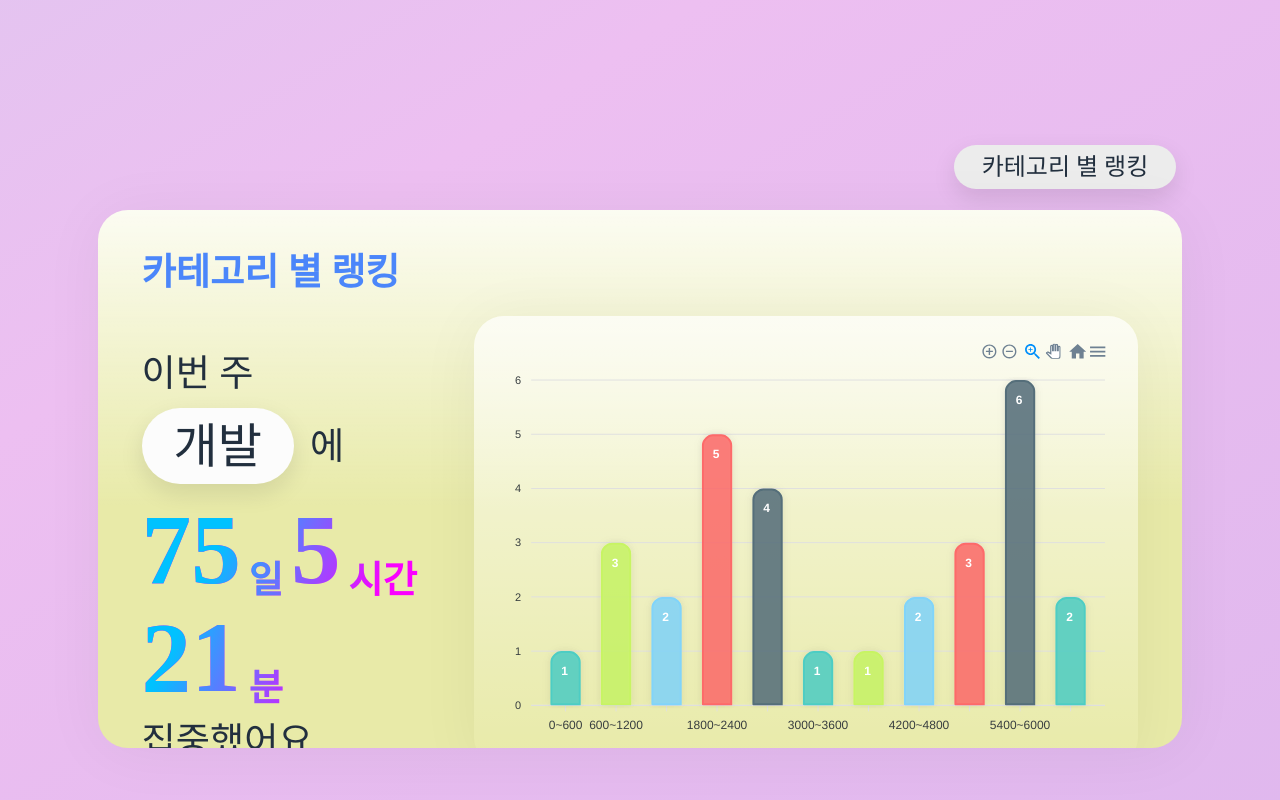
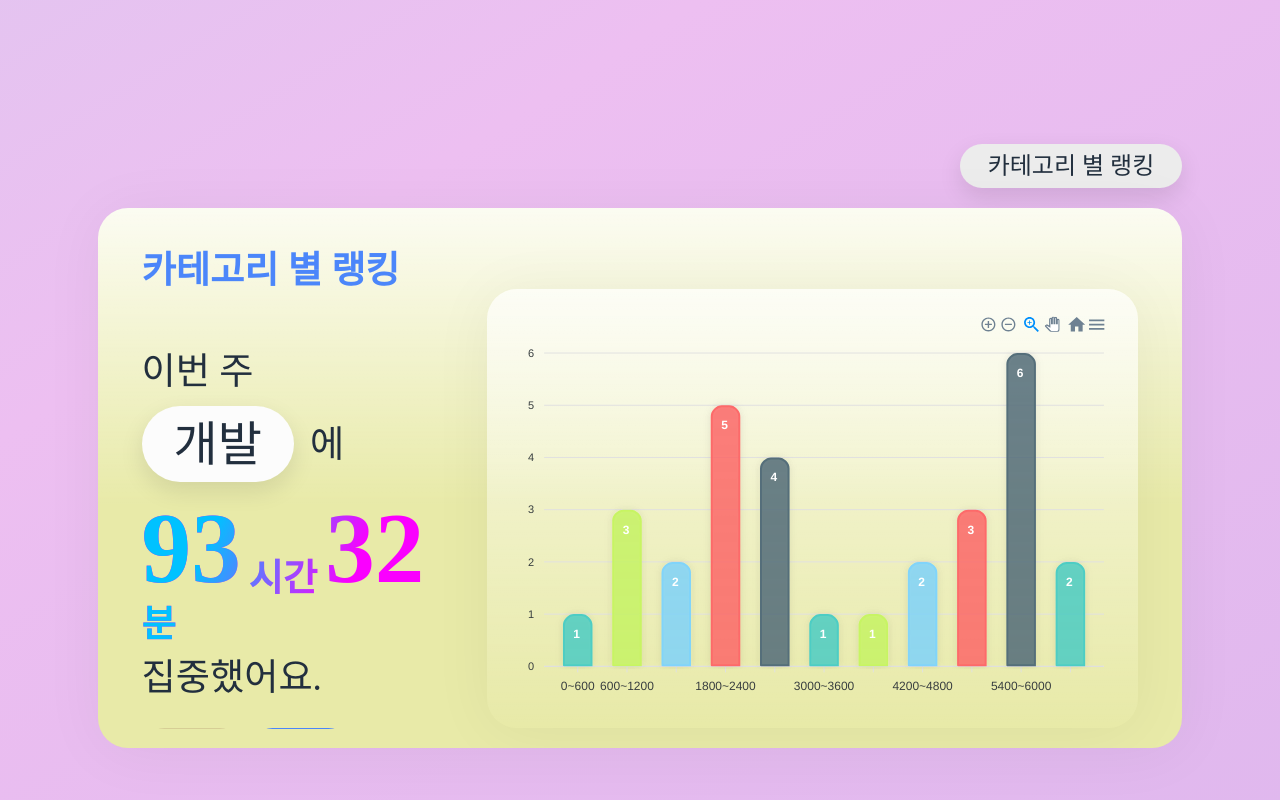
Before and after one commit to ferrariRoma/frontend, a React (Create React App) app: page / in a window 1280 px wide. Shown: the part 754-1554 px from the top of the page. Built offline with nearby package versions, Linux system fonts and the light colour scheme; no server answers; a web font is replaced by a local one.

Commit message:
Create : CategorySelector #18
- UI 작업 완료
- getRanking 더미 데이터값 자연스럽게 변경
- ICategory 인터페이스 추가
- 글로벌 스타일에 버튼 기본 패딩 무효화 및 스크롤바 숨김 적용

```diff
--- /dev/null
+++ b/src/molecules/CartegorySelector.tsx
@@ -0,0 +1,71 @@
+import styled from '@emotion/styled';
+import React from 'react';
+import { TagAtom } from '../atoms';
+import { ICategory } from '../shared/interfaces';
+
+interface ICategorySelectorProps {
+  categories: ICategory[];
+  selected: ICategory;
+  selectHandler: () => void;
+}
+
+function CartegorySelector({
+  categories,
+  selected,
+  selectHandler,
+}: ICategorySelectorProps) {
+  return (
+    <CSContainer>
+      {categories.map((category) => {
+        return (
+          <TagAtom
+            styleOption={{
+              bg: category.id !== selected.id ? 'whiteWine' : 'titleColor',
+            }}
+            handler={selectHandler}
+          >
+            {category.name}
+          </TagAtom>
+        );
+      })}
+    </CSContainer>
+  );
+}
+
+const CSContainer = styled.div`
+  display: flex;
+  flex-direction: row;
+  flex-wrap: wrap;
+  gap: 0.5rem;
+  width: 100%;
+  overflow-y: auto;
+  box-sizing: border-box;
+  justify-content: flex-start;
+  align-items: flex-start;
+  align-content: flex-start;
+  flex-grow: 1;
+  flex-basis: 0;
+  mask-image: linear-gradient(to bottom, black 50%, transparent 100%);
+  mask-size: calc(100% - 0.8rem) 100%, 0.8rem 100%;
+
+  &::-webkit-scrollbar {
+    mask-image: none;
+    display: initial;
+    width: 0.8rem;
+    border-radius: 0.4rem;
+    background-color: ${({ theme }) => theme.colors.whiteWine};
+  }
+  &::-webkit-scrollbar-thumb {
+    background-color: ${({ theme }) => theme.colors.white};
+    border-radius: 0.4rem;
+  }
+  -ms-overflow-style: auto; /* IE and Edge */
+  scrollbar-width: auto; /* Firefox */
+  > {
+    flex-grow: 1;
+    flex-basis: 100%;
+    height: fit-content;
+  }
+`;
+
+export default CartegorySelector;
--- a/src/molecules/Ranking.tsx
+++ b/src/molecules/Ranking.tsx
@@ -6,6 +6,7 @@ import LogInToUnlock from './LogInToUnlock';
 import styled from '@emotion/styled';
 import RankingTexts from './RankingTexts';
 import { formatTime } from '../shared/utils';
+import CartegorySelector from './CartegorySelector';
 
 export interface IRankingProps extends IChildProps {
   fetchRanking: () => Promise<IRanking>;
@@ -33,7 +34,7 @@ function Ranking({ children, fetchRanking, isLogin }: IRankingProps) {
           width: '100%',
           gridColumn: '1/3',
           gridRow: 'auto',
-          height: 'fit-content',
+          height: '100%',
         }}
       >
         <Ranking.titleLabel fontSize="h3_bold" fontColor="titleColor">
@@ -73,13 +74,36 @@ function Ranking({ children, fetchRanking, isLogin }: IRankingProps) {
           </div>
           <RankingTexts.Typo fontSize={'h3'}>집중했어요.</RankingTexts.Typo>
         </RankingTexts>
+        <CartegorySelector
+          categories={[
+            { name: '공부', id: 0 },
+            { name: '개발', id: 1 },
+            { name: '음악', id: 2 },
+            { name: '놀기', id: 3 },
+            { name: '업무', id: 4 },
+            { name: '장보기', id: 5 },
+            { name: '잘살기', id: 6 },
+            { name: '집안일', id: 7 },
+            { name: '정신수양', id: 8 },
+            { name: '필살기연구', id: 9 },
+            { name: '2023', id: 10 },
+            { name: '6월스터디', id: 11 },
+            { name: '7월스터디', id: 12 },
+            { name: '약속', id: 13 },
+            { name: '리액트', id: 14 },
+          ]}
+          selected={{ name: '개발', id: 1 }}
+          selectHandler={() => {
+            console.log('카테고리 클릭됨');
+          }}
+        />
       </RankingLeftContainer>
 
       <RankingRightContainer>
         <Ranking.CardAtom
           bg="transparent"
           w="100%"
-          h="90%"
+          h="100%"
           margin="0"
           padding="1.5rem"
           style={{ display: 'block', boxSizing: 'border-box' }}
@@ -114,30 +138,30 @@ const RankingContainer = styled.div`
   width: 100%;
   height: 100%;
   display: grid;
-  /* grid-auto-columns: max-content; */
   grid-auto-rows: auto 1fr;
   grid-template-columns: 1fr 2fr;
-  flex-direction: row;
-  grid-area: span;
-  justify-content: center;
   box-sizing: border-box;
-  /* grid-template-areas: 'main_content top' 'main_content bottom'; */
   padding: 2.75rem;
+  grid-column-gap: 2.5rem;
 `;
 const RankingLeftContainer = styled.div`
+  width: 100%;
+  height: inherit;
+  grid-column: 1;
+  box-sizing: border-box;
   display: flex;
   flex-direction: column;
-  width: 100%;
-  height: 100%;
-  grid-column: 1;
+  flex-wrap: nowrap;
+  > :nth-of-type(2) {
+    height: 20vmin;
+  }
 `;
 
 const RankingRightContainer = styled.div`
-  display: flex;
-  align-items: center;
   width: 100%;
-  height: 100%;
+  height: auto;
   grid-column: 2 / 4;
+  box-sizing: border-box;
 `;
 
 export default Ranking;
--- a/src/shared/apis.ts
+++ b/src/shared/apis.ts
@@ -71,7 +71,7 @@ export const usersApi = {
       ],
       user: {
         id: 123,
-        time: 54321,
+        time: 5612,
       },
     } as IRanking;
   },
--- a/src/shared/interfaces.ts
+++ b/src/shared/interfaces.ts
@@ -23,3 +23,8 @@ export interface IRanking {
     time: number;
   };
 }
+
+export interface ICategory {
+  name: string;
+  id: number;
+}
--- a/src/styles/Global.tsx
+++ b/src/styles/Global.tsx
@@ -140,6 +140,7 @@ const style = css`
     outline: none;
     border: none;
     background-color: transparent;
+    padding: 0;
   }
 
   body {
@@ -207,6 +208,17 @@ const style = css`
 
     position: relative;
   }
+  html,
+  *,
+  body {
+    /* Hide scrollbar for Chrome, Safari and Opera */
+    ::-webkit-scrollbar {
+      display: none;
+    }
+
+    -ms-overflow-style: none; /* IE and Edge */
+    scrollbar-width: none; /* Firefox */
+  }
 `;
 
 export const rainbowStyle = css`
```
